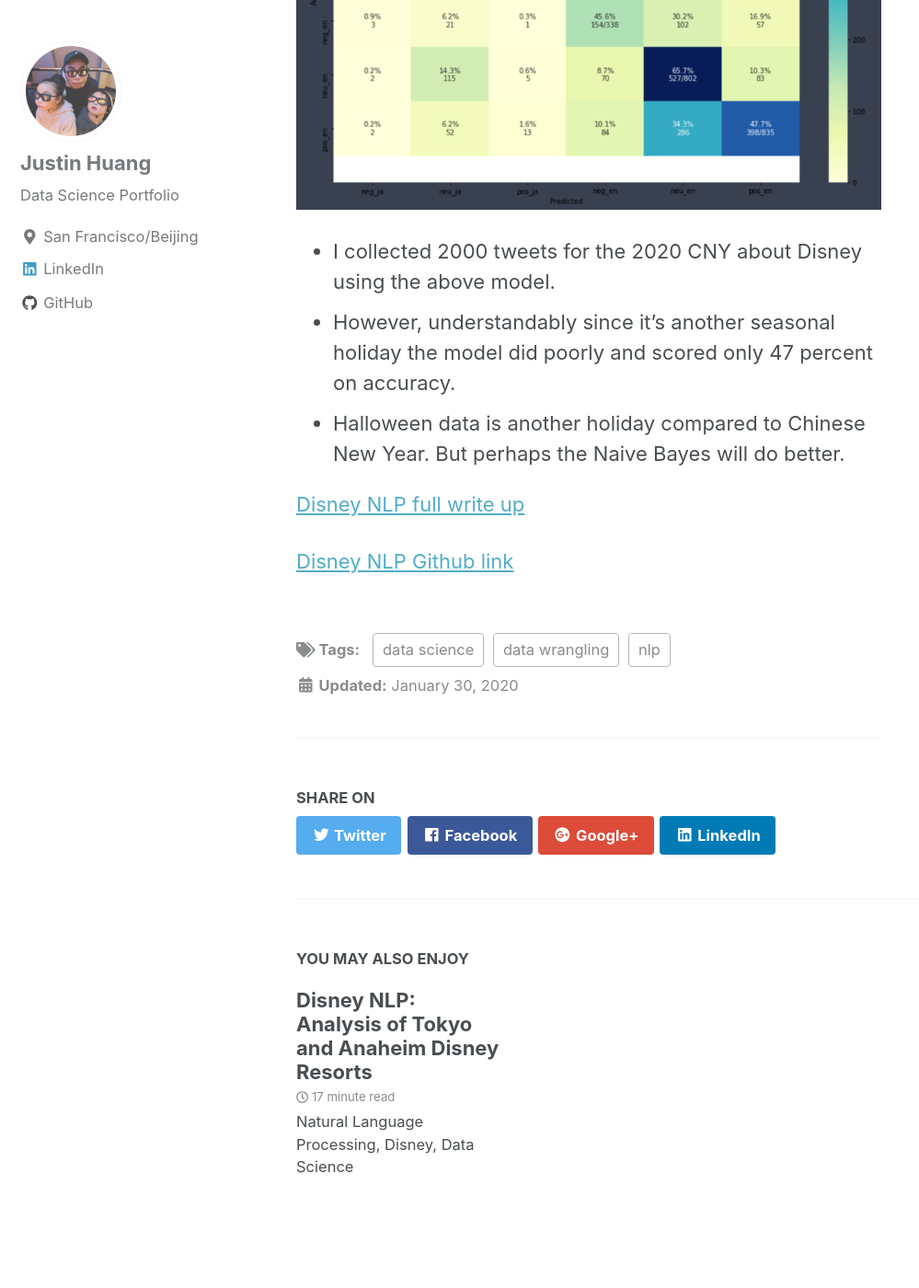
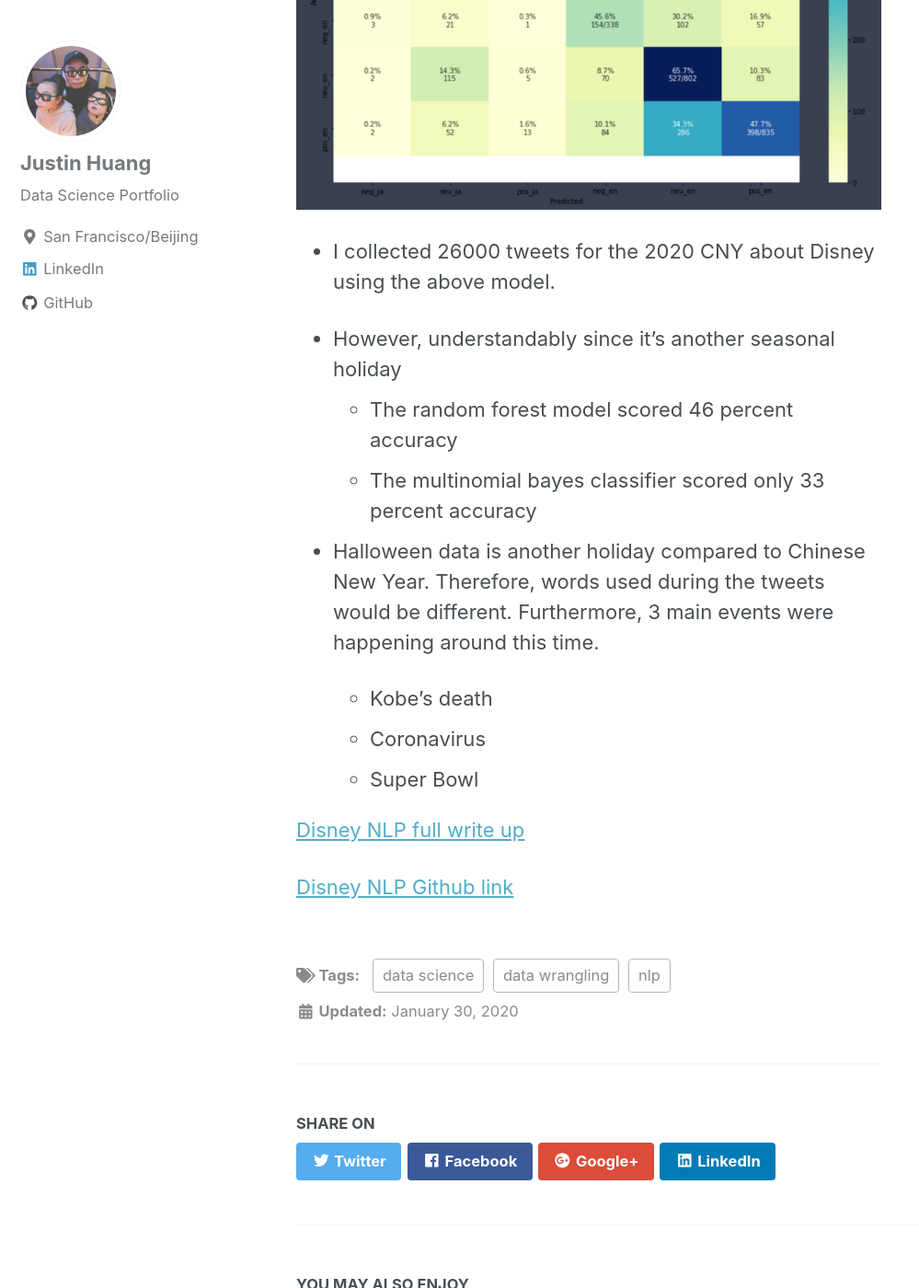
Before and after one commit to jvhuang1786/jvhuang1786.github.io, a Jekyll site: the page built from _posts/2018-01-28-disneynlp.md, in a window 1280 px wide and 1400 px high, scrolled down 29990 px. Shown: the whole window at 92% size, without its empty margins (0-999 px from the left). Built offline with Jekyll 4.4.1, drawn with Linux system fonts in a browser that asks for light colours; nearby versions of some CDN libraries; some of the changed text lies outside the part shown.

Commit message:
blog update

```diff
--- a/_posts/2018-01-28-disneynlp.md
+++ b/_posts/2018-01-28-disneynlp.md
@@ -12,7 +12,7 @@
 
 - The project was inspired by my summer trip to Tokyo Disneyland.  Researching guides on youtube there was a huge number of Youtubers, people on reddit, twitter and other forms of media claiming Tokyo Disney Resort specifically Tokyo Disney Sea was the best Disney park.  The park that would make Walt Disney proud.
 
-- The business use of doing NLP for both Disney resorts would be help Imagineers come up with new decorative themes for the park during seasonal events.  By seeing trends of what people liked and disliked it can help relay information to Disney's business partners of what worked and didn't work.
+- The business use of doing NLP for both Disney resorts would be to help Imagineers come up with new decorative themes for the park during seasonal events.  By seeing trends of what people liked and disliked it can help relay information to Disney's business partners of what worked and didn't work.
 
 - So what is an Imagineer you might ask?
 
@@ -482,9 +482,17 @@
 *CNY Confusion Matrix*
 <img src="{{ site.url }}{{ site.baseurl }}/images/disneynlp/cny.png" alt="r, disney, nlp" width="800" height="800">
 
-- I collected 2000 tweets for the 2020 CNY about Disney using the above model.
-- However, understandably since it's another seasonal holiday the model did poorly and scored only 47 percent on accuracy.
-- Halloween data is another holiday compared to Chinese New Year.  But perhaps the Naive Bayes will do better.
+- I collected 26000 tweets for the 2020 CNY about Disney using the above model.
+
+- However, understandably since it's another seasonal holiday
+    - The random forest model scored 46 percent accuracy
+    - The multinomial bayes classifier scored only 33 percent accuracy
+
+- Halloween data is another holiday compared to Chinese New Year. Therefore, words used during the tweets would be different. Furthermore, 3 main events were happening around this time.
+
+    - Kobe's death
+    - Coronavirus
+    - Super Bowl
 
 [Disney NLP full write up](https://docs.google.com/document/d/1pCiP9xJWBGO8QNteLKqXBVSPj5HfoKziGyEEvUe_xvY/edit)
 
```
